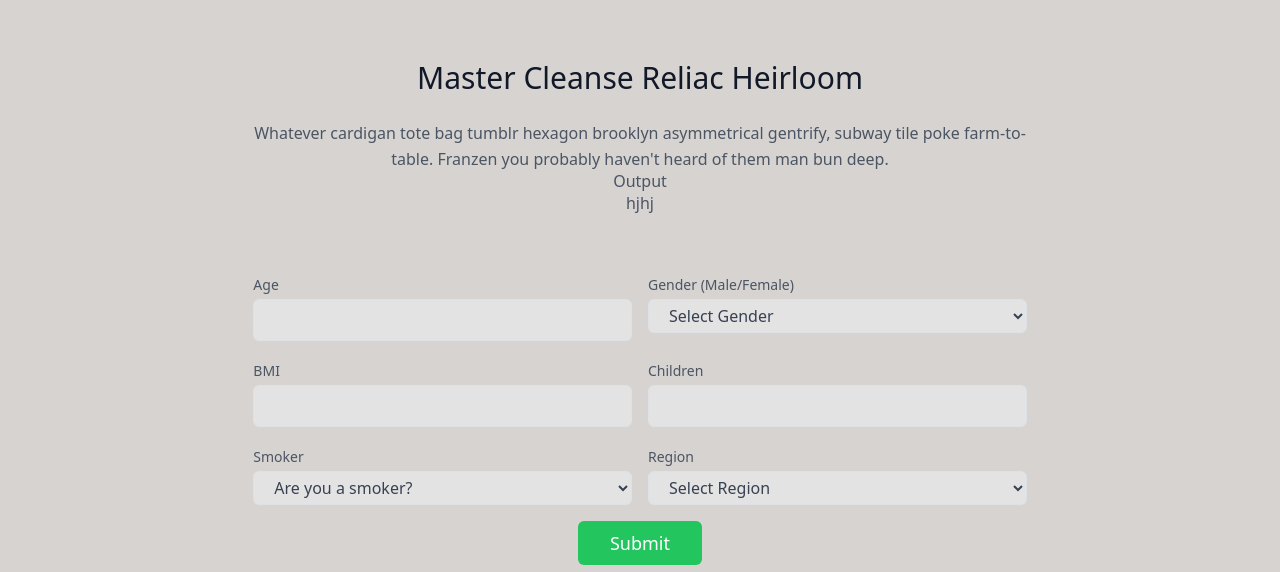
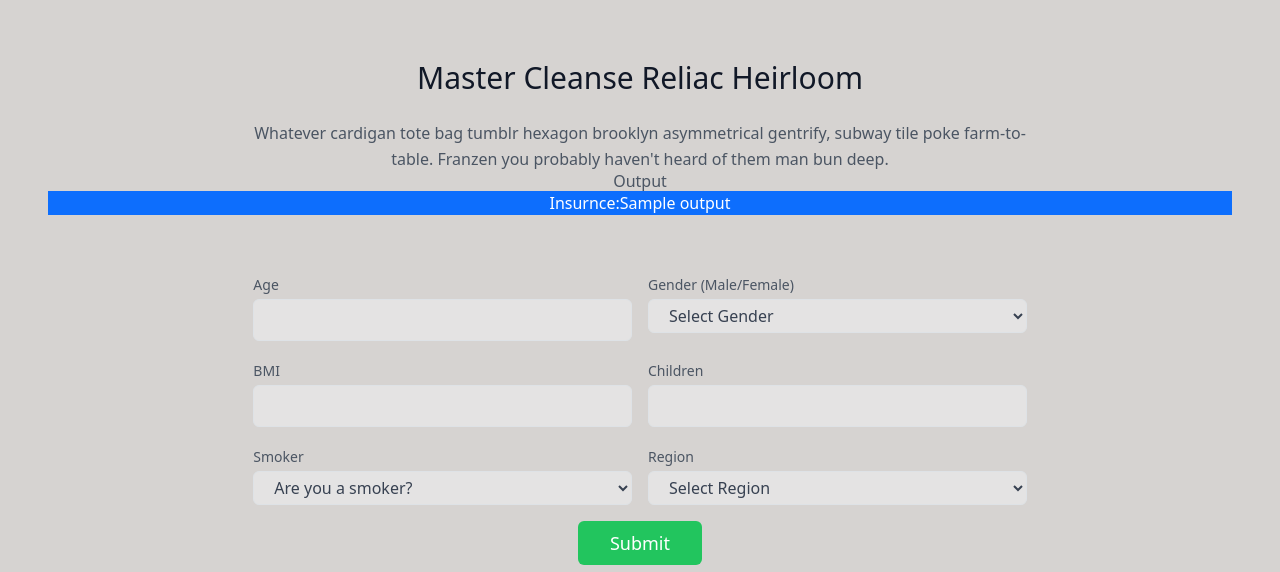
Before and after one commit to Wajahat-Infinity/Insurance_app_with_ML, a Django app: template templates/prediction.html in a window 1280 px wide. Shown: the part 72-644 px from the top of the page. Run offline with Django 3.2, Linux system fonts and the light colour scheme; the template is opened without the code that fills it: most values are stand-ins (such as "Sample title", 1, 10 or a date in 2020); some libraries are stand-ins or nearby versions.

Commit message:
Committing changes to home/views.py, about.html, contact.html, and prediction.html

```diff
--- a/templates/prediction.html
+++ b/templates/prediction.html
@@ -8,7 +8,7 @@
         <h1 class="sm:text-3xl text-2xl font-medium title-font mb-4 text-gray-900">Master Cleanse Reliac Heirloom</h1>
         <p class="lg:w-2/3 mx-auto leading-relaxed text-base">Whatever cardigan tote bag tumblr hexagon brooklyn asymmetrical gentrify, subway tile poke farm-to-table. Franzen you probably haven't heard of them man bun deep.</p>
         <h1>Output</h1>
-        <p>hjhj</p>
+        {% if output %}<p class="bg-primary bg-blue-500 text-white">Insurnce:{{output}}</p>{% endif %}
       </div>
 
       <form method="post" action="/prediction">
```
